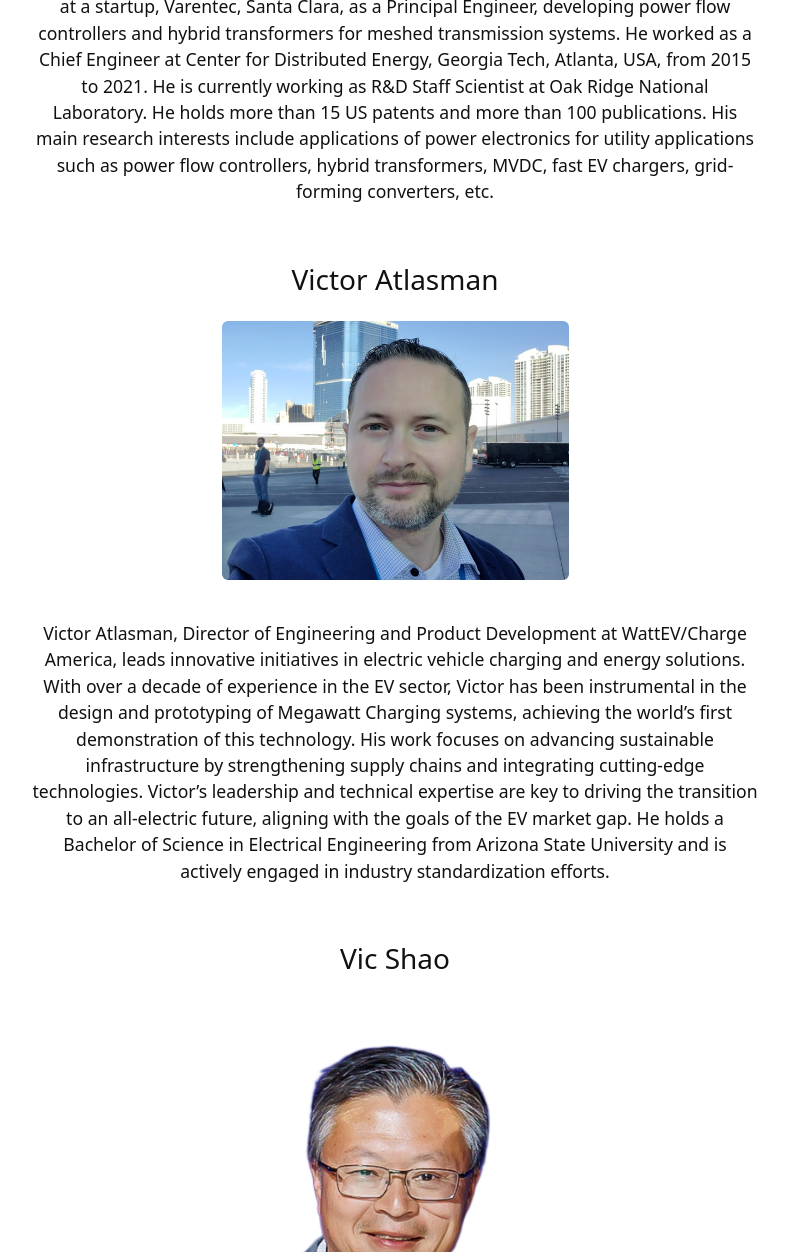
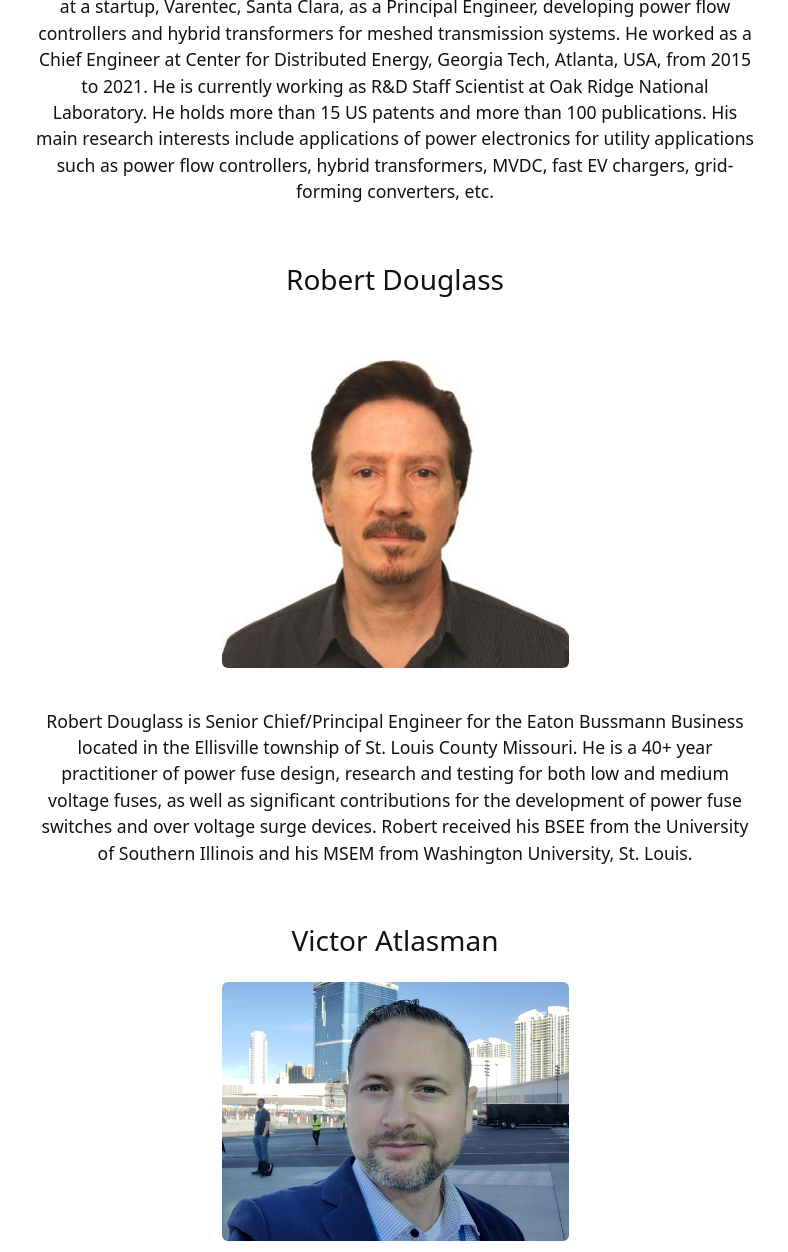
Before and after one commit to XiWang-eaton/DCworkshop-eaton, a Jekyll site: the page built from content/1-speaker.md, in a window 1280 px wide and 1400 px high, scrolled down 4835 px, cut to the strip 0-1252 px from the top of the window. Shown: the whole strip, without its empty margins (245-1033 px from the left). Built offline with Jekyll 4.4.1, drawn with Linux system fonts in a browser that asks for light colours.

Commit message:
map robert

```diff
--- a/content/1-speaker.md
+++ b/content/1-speaker.md
@@ -59,6 +59,15 @@ After earning a Bachelor’s Degree in Environmental Policy and Urban Planning f
 
 <br>
 
+<h3 style="text-align: center;">Robert Douglass</h3>
+
+{% include figure.html img="robert.jpg" alt="headshot" width="50%" %}
+
+<p style="text-align: center;">Robert Douglass is Senior Chief/Principal Engineer for the Eaton Bussmann Business located in the Ellisville township of St. Louis County Missouri.  He is a 40+ year practitioner of power fuse design, research and testing for both low and medium voltage fuses, as well as significant contributions for the development of power fuse switches and over voltage surge devices.  Robert received his BSEE from the University of Southern Illinois and his MSEM from Washington University, St. Louis.</p>
+
+<br>
+
+
 
 <h3 style="text-align: center;">Victor Atlasman</h3>
 
```
Also changed, not shown: content/2-location.md (+1 -1 lines), images/robert.jpg (added).
